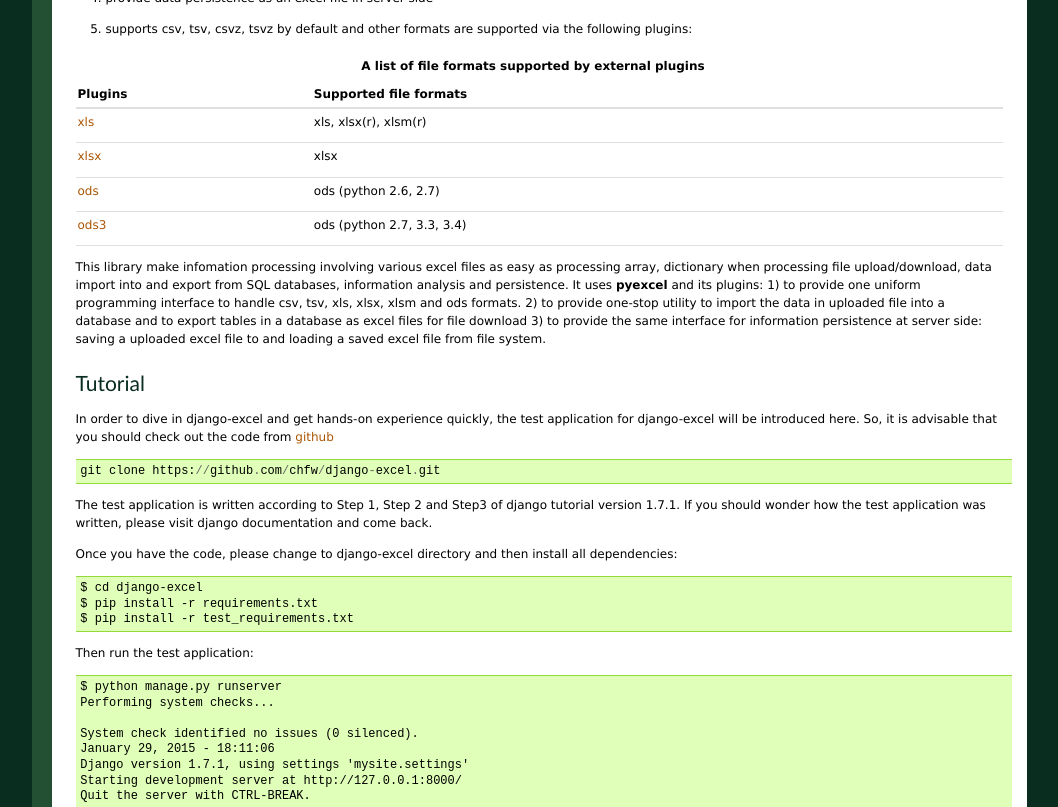
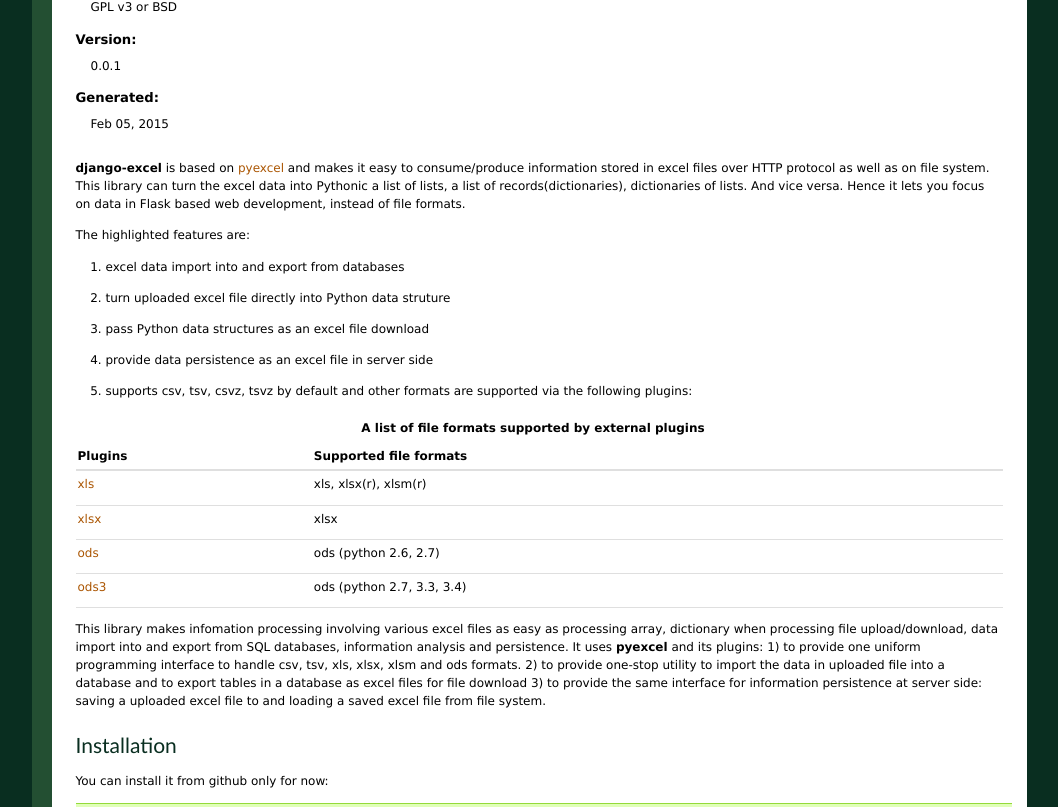
Before and after one commit to pyexcel-webwares/django-excel, a Sphinx documentation site: the page built from doc/source/index.rst, in a window 1280 px wide and 1400 px high, scrolled down 340 px. Shown: the top 807 px of the window, without its empty margins (111-1169 px from the left). Built offline with Sphinx 7.4.7, drawn with Linux system fonts in a browser that asks for light colours; some of the changed text lies outside the part shown; grey boxes are pictures that could not be loaded.

Commit message:
format the document@

```diff
--- a/README.rst
+++ b/README.rst
@@ -61,7 +61,7 @@
 
 Installation
 ============
-You can install it from github only for now:
+You can install it from github only for now::
 
     $ git clone http://github.com/chfw/django-pyexcel.git
     $ cd django-excel
@@ -103,8 +103,8 @@
         else:
             form = UploadFileForm()
         return render_to_response('upload_form.html',
-		                          {'form': form},
-								  context_instance=RequestContext(request))
+                                  {'form': form},
+                                  context_instance=RequestContext(request))
 
     def download(request):
         sheet = excel.pe.Sheet([[1, 2],[3, 4]])
--- a/doc/source/index.rst
+++ b/doc/source/index.rst
@@ -5,6 +5,13 @@
 
 Welcome to django-excel's documentation!
 ========================================
+
+:Author: C.W.
+:Source code: http://github.com/chfw/django-excel
+:Issues: http://github.com/chfw/django-excel/issues
+:License: GPL v3 or BSD
+:Version: |version|
+:Generated: |today|
 
 **django-excel** is based on `pyexcel <https://github.com/chfw/pyexcel>`_ and makes it easy to consume/produce information stored in excel files over HTTP protocol as well as on file system. This library can turn the excel data into Pythonic a list of lists, a list of records(dictionaries), dictionaries of lists. And vice versa. Hence it lets you focus on data in Flask based web development, instead of file formats.
 
@@ -35,7 +42,27 @@
 .. _ods3: https://github.com/chfw/pyexcel-ods3
 .. _text: https://github.com/chfw/pyexcel-text
 
-This library make infomation processing involving various excel files as easy as processing array, dictionary when processing file upload/download, data import into and export from SQL databases, information analysis and persistence. It uses **pyexcel** and its plugins: 1) to provide one uniform programming interface to handle csv, tsv, xls, xlsx, xlsm and ods formats. 2) to provide one-stop utility to import the data in uploaded file into a database and to export tables in a database as excel files for file download 3) to provide the same interface for information persistence at server side: saving a uploaded excel file to and loading a saved excel file from file system.
+This library makes infomation processing involving various excel files as easy as processing array, dictionary when processing file upload/download, data import into and export from SQL databases, information analysis and persistence. It uses **pyexcel** and its plugins: 1) to provide one uniform programming interface to handle csv, tsv, xls, xlsx, xlsm and ods formats. 2) to provide one-stop utility to import the data in uploaded file into a database and to export tables in a database as excel files for file download 3) to provide the same interface for information persistence at server side: saving a uploaded excel file to and loading a saved excel file from file system.
+
+
+Installation
+--------------
+You can install it from github only for now::
+
+    $ git clone http://github.com/chfw/django-pyexcel.git
+    $ cd django-excel
+    $ python setup.py install
+
+Installation of individual plugins , please refer to individual plugin page.
+
+Setup
+---------
+
+You will need to update your *settings.py*::
+
+    FILE_UPLOAD_HANDLERS = ("django_excel.ExcelMemoryFileUploadHandler",
+                            "django_excel.TemporaryExcelFileUploadHandler")
+
 
 Tutorial
 --------------
@@ -44,7 +71,7 @@
 
     git clone https://github.com/chfw/django-excel.git
 
-The test application is written according to Step 1, Step 2 and Step3 of django tutorial version 1.7.1. If you should wonder how the test application was written, please visit django documentation and come back.
+The test application is written according to `Part 1 <https://docs.djangoproject.com/en/1.7/intro/tutorial01/>`_, `Part 2 <https://docs.djangoproject.com/en/1.7/intro/tutorial02/>`_ and `Part 3 <https://docs.djangoproject.com/en/1.7/intro/tutorial03/>`_ of django tutorial version 1.7.1. If you should wonder how the test application was written, please visit django documentation and come back.
 
 Once you have the code, please change to django-excel directory and then install all dependencies::
 
@@ -75,7 +102,7 @@
 
 .. image :: download-file.png
 
-Please open the file **polls/views.py** and focus on the following code section::
+Please open the file `polls/views.py <https://github.com/chfw/django-excel/blob/master/polls/views.py#L27>`_ and focus on the following code section::
 
     class UploadFileForm(forms.Form):
         file = forms.FileField()
@@ -100,7 +127,7 @@
 Handle data import
 ++++++++++++++++++++++++++++++
 
-This example shows how to import uploaded excel file into django models. We are going to import *sample-data.xls*
+This example shows how to import uploaded excel file into django models. We are going to import `sample-data.xls <https://github.com/chfw/django-excel/blob/master/sample-data.xls>`_
 
 .. table:: Sheet 1 of sample-data.xls
 
@@ -145,7 +172,7 @@
 
 .. image:: import-page.png
 
-Please then select *sample-data.xls* and upload. Then visit the admin page http://localhost:8000/admin/polls/question, you shall see questions have been populated:
+Please then select `sample-data.xls <https://github.com/chfw/django-excel/blob/master/sample-data.xls>`_ and upload. Then visit the admin page http://localhost:8000/admin/polls/question, you shall see questions have been populated:
 
 .. image:: question-admin.png
 
```
Also changed, not shown: other parts of doc/source/index.rst (+2 -2 lines).
